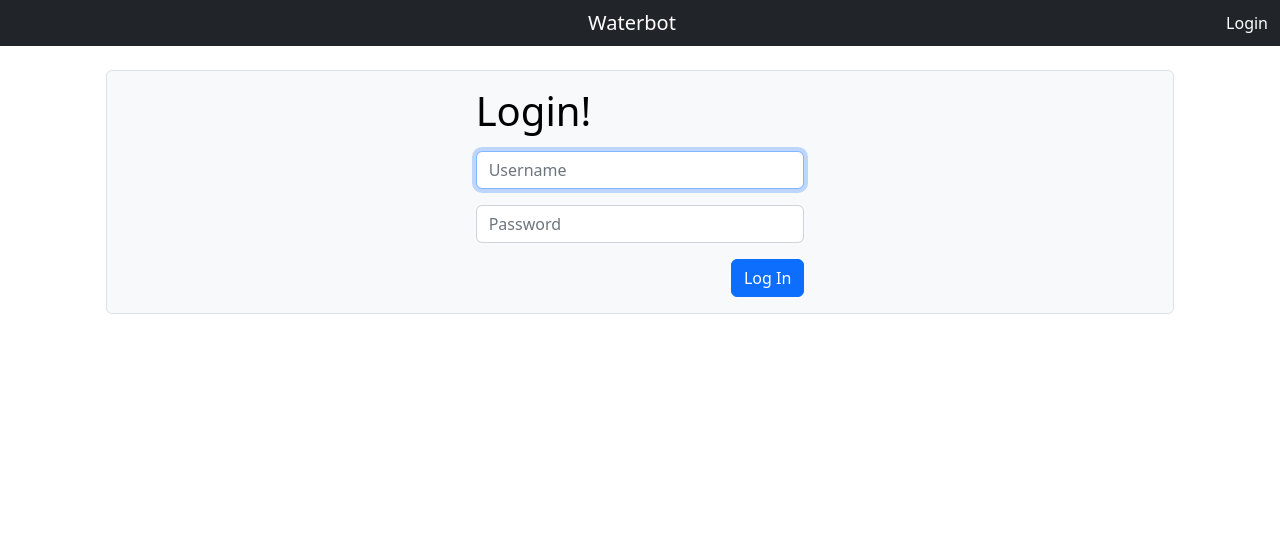
After one commit to surroundsound5000/waterbot, a Flask app: page /login in a window 1280 px wide. The commit adds this page. Shown: the top 554 px of the page. Run offline with Flask 2, Linux system fonts and the light colour scheme.

Commit message:
Various updates to website.

```diff
--- /dev/null
+++ b/app.py
@@ -0,0 +1,74 @@
+import sqlite3
+from flask import Flask, render_template, request, session
+from flask_session import Session
+from werkzeug.security import check_password_hash
+
+app = Flask(__name__)
+
+
+
+# Configure session to use filesystem (instead of signed cookies)
+app.config["SESSION_PERMANENT"] = False
+app.config["SESSION_TYPE"] = "filesystem"
+Session(app)
+
+# Link the database to the Flask app
+def get_db_connection():
+    conn = sqlite3.connect('waterbot.db')
+    conn.row_factory = sqlite3.Row
+    return conn
+
+
+''' Routes a'hoy!'''
+
+@app.route('/')
+def index():
+    return render_template('index.html')
+
+@app.route("/login", methods=["GET", "POST"])
+def login():
+    """Log user in"""
+
+    # Forget any user_id
+    session.clear()
+
+    # User reached route via POST (as by submitting a form via POST)
+    if request.method == "POST":
+
+        # Ensure username was submitted
+        if not request.form.get("username"):
+            return render_template('login.html', error="Must provide username.")
+
+        # Ensure password was submitted
+        elif not request.form.get("password"):
+            return render_template('login.html', error="Must provide password.")
+
+        # Query database for username
+        rows = db.execute("SELECT * FROM users WHERE username = ?", request.form.get("username"))
+
+        # Ensure username exists and password is correct
+        if len(rows) != 1 or not check_password_hash(rows[0]["hash"], request.form.get("password")):
+            return render_template('login.html', error="Invalid username and/or password.")
+
+        # Remember which user has logged in
+        session["user_id"] = rows[0]["id"]
+
+        # Redirect user to home page
+        return redirect("/")
+
+    # User reached route via GET (as by clicking a link or via redirect)
+    else:
+        return render_template("login.html")
+
+@app.route("/logout")
+def logout():
+    """Log user out"""
+
+    # Forget any user_id
+    session.clear()
+
+    # Redirect user to login form
+    return redirect("/")
+
+if __name__ == '__main__':
+    app.run(debug=True, port=5000, host='192.168.15.37')
--- /dev/null
+++ b/templates/login.html
@@ -0,0 +1,31 @@
+{% extends "template.html" %}
+{% block title %}
+Login
+{% endblock %}
+{% block content %}
+<div class="container">
+
+<!-- Conditional Error Message (Rendered as required)-->
+{% if error %}
+<div class="alert alert-danger m-4">
+    <strong>Error!</strong> {{ error }}
+  </div>
+{% endif %}
+
+<div class="text-bg-light border rounded m-4 p-3">
+    <div class="row"><div class="col-xl-4"></div>
+    <div class="col-xl-4 text-start">
+    <h1>Login!</h1>
+    <form class="text-end" action="/login" method="post">
+            <input autocomplete="off" autofocus class="form-control my-3" id="username" name="username" placeholder="Username" type="text">
+            <input class="form-control mb-3" id="password" name="password" placeholder="Password" type="password">
+            <button class="btn btn-primary" type="submit">Log In</button>
+    </form>
+    </div>
+
+</div>
+</div>
+
+</div>
+
+{% endblock %}
--- a/rpiWebServer/templates/navbar.html
+++ b/templates/navbar.html
@@ -3,17 +3,16 @@
 	<div class="col-4"></div>
 
 	<div class="col-4 text-center">
-		<a class="navbar-brand">
+		<a class="navbar-brand" href="/">
 		 Waterbot
 		</a>
 	</div>
 
 	<div class="nav-item text-end col-4">
-		<a class="nav-link" href="#">
+		<a class="nav-link" href="login">
 			Login
 		</a>
 	</div>
 
 </div>
-
 </nav>
```
Also changed, not shown: requirements.txt (added, +7 -0 lines), rpiWebServer/app.py (deleted, +0 -11 lines), README.md, templates/footer.html (renamed from rpiWebServer/templates/footer.html), templates/index.html (renamed from rpiWebServer/templates/index.html), templates/template.html (renamed from rpiWebServer/templates/template.html), waterbot.db (added), 1 other file.
